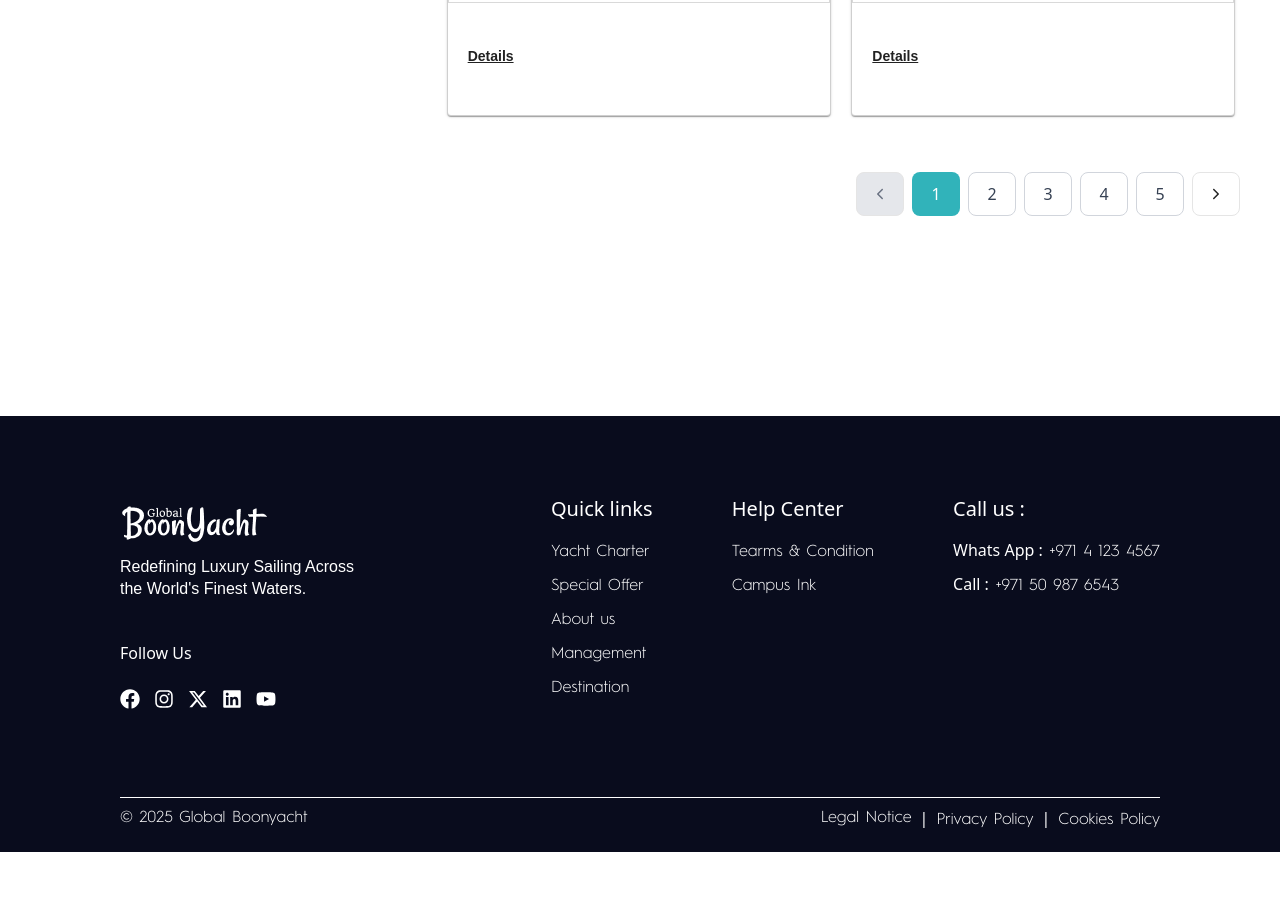
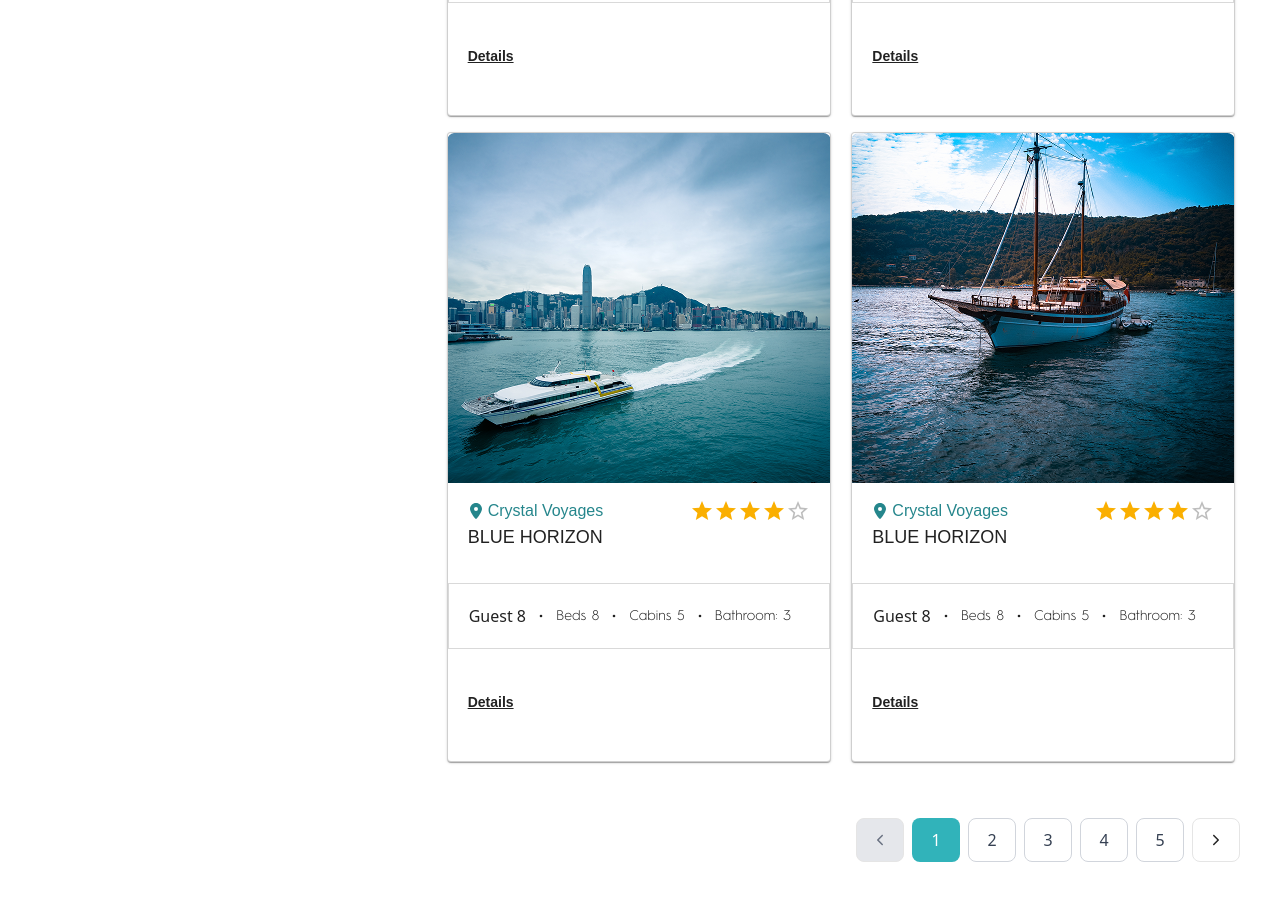
Before and after one commit to SMTech24-official/VIP-Yacht, a Next.js app: page /yachtcharter in a window 1280 px wide. Shown: the part 1800-2700 px from the top of the page. Before the commit the page ends 2652 px from the top, so only its background shows below. Built offline with nearby package versions, Linux system fonts and the light colour scheme; a web font is replaced by a local one.

Commit message:
yacht charter improve

```diff
--- a/app/components/yachtCharter/Card.tsx
+++ b/app/components/yachtCharter/Card.tsx
@@ -1,7 +1,6 @@
 "use client";
 // import { Image } from "antd";
 import React from "react";
-import img from "../../assets/yacht1.png";
 import Image from "next/image";
 import { Card, Rating } from "@mui/material";
 import { FaLocationDot } from "react-icons/fa6";
@@ -13,6 +12,7 @@ interface Charter {
   location: string;
   detail: string;
   title: string;
+  image: string;
   guest: number;
   bed: number;
   cabin: number;
@@ -25,7 +25,7 @@ const CardComponent = ({ charter }: { charter: Charter }) => {
     <Card className="md:max-w-[384px] w-full rounded-lg overflow-hidden h-[630px]  border border-[#85848464]">
       <div className="w-full h-[350px]">
         <Image
-          src={img}
+          src={charter?.image}
           alt=""
           height={500}
           width={500}
--- a/app/components/yachtCharter/CharterDetails.jsx
+++ b/app/components/yachtCharter/CharterDetails.jsx
@@ -3,12 +3,16 @@ import React from "react";
 import Card from "../yachtCharter/Card";
 import { motion } from "framer-motion";
 import Pagination from "../common/Pagination";
+import img1 from "../../assets/yacht1.png";
+import img2 from "../../assets/yacht3.png";
+import img3 from "../../assets/yacht2.png";
 
 const CardItems = [
   {
     id: 1,
     location: "Crystal Voyages",
     title: "Blue Horizon",
+    image: img1,
     guest: 8,
     bed: 8,
     cabin: 5,
@@ -20,6 +24,7 @@ const CardItems = [
     id: 2,
     location: "Crystal Voyages",
     title: "Blue Horizon",
+    image: img2,
     guest: 8,
     bed: 8,
     cabin: 5,
@@ -31,6 +36,7 @@ const CardItems = [
     id: 3,
     location: "Crystal Voyages",
     title: "Blue Horizon",
+    image: img3,
     guest: 8,
     bed: 8,
     cabin: 5,
@@ -42,6 +48,31 @@ const CardItems = [
     id: 4,
     location: "Crystal Voyages",
     title: "Blue Horizon",
+    image: img1,
+    guest: 8,
+    bed: 8,
+    cabin: 5,
+    bathroom: 3,
+    details:
+      "A luxurious yacht offering elegance, comfort, and adventure on the open sea.",
+  },
+  {
+    id: 5,
+    location: "Crystal Voyages",
+    title: "Blue Horizon",
+    image: img2,
+    guest: 8,
+    bed: 8,
+    cabin: 5,
+    bathroom: 3,
+    details:
+      "A luxurious yacht offering elegance, comfort, and adventure on the open sea.",
+  },
+  {
+    id: 6,
+    location: "Crystal Voyages",
+    title: "Blue Horizon",
+    image: img3,
     guest: 8,
     bed: 8,
     cabin: 5,
```
Also changed, not shown: app/assets/yacht2.png (added), app/assets/yacht3.png (added).
